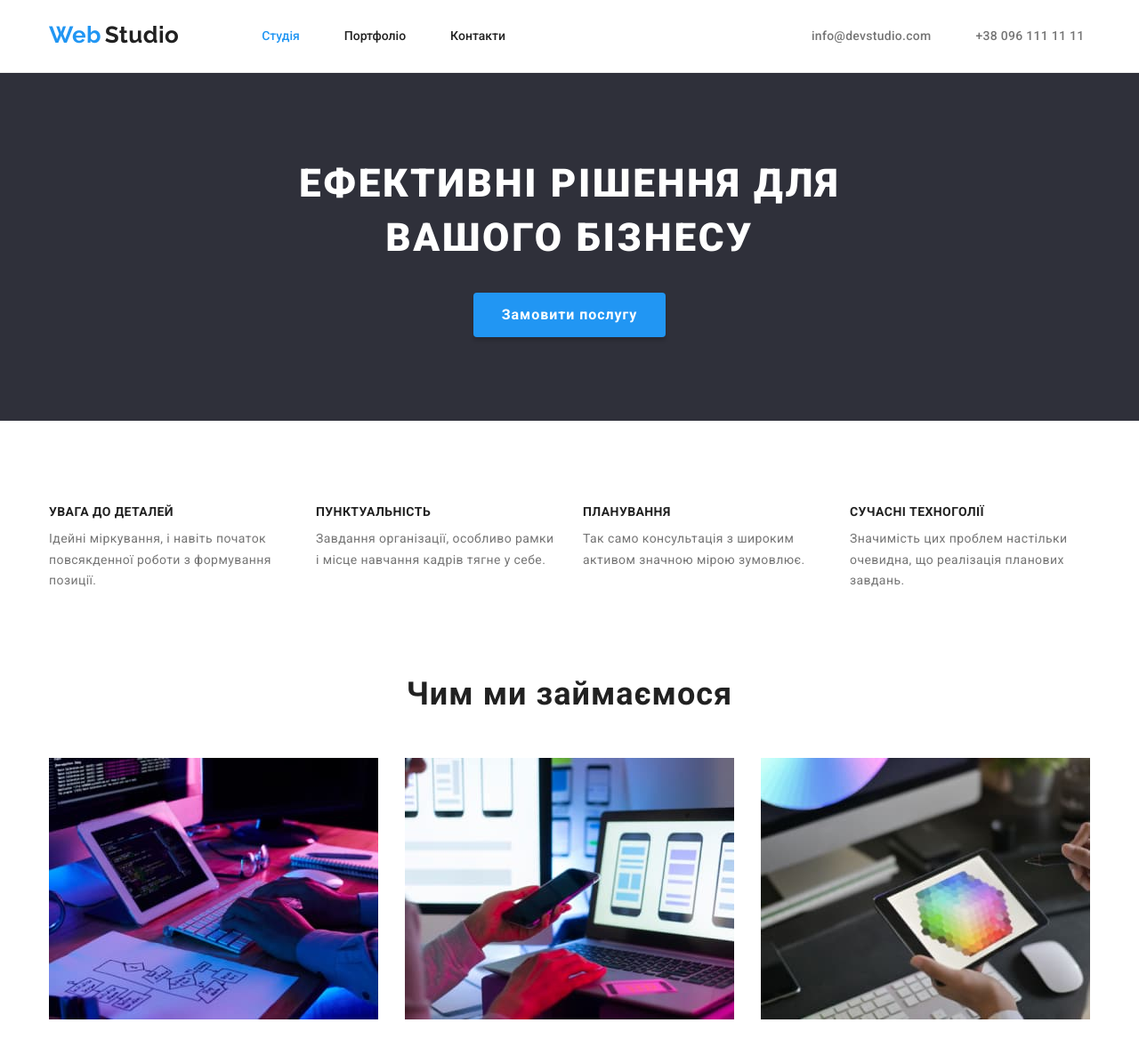
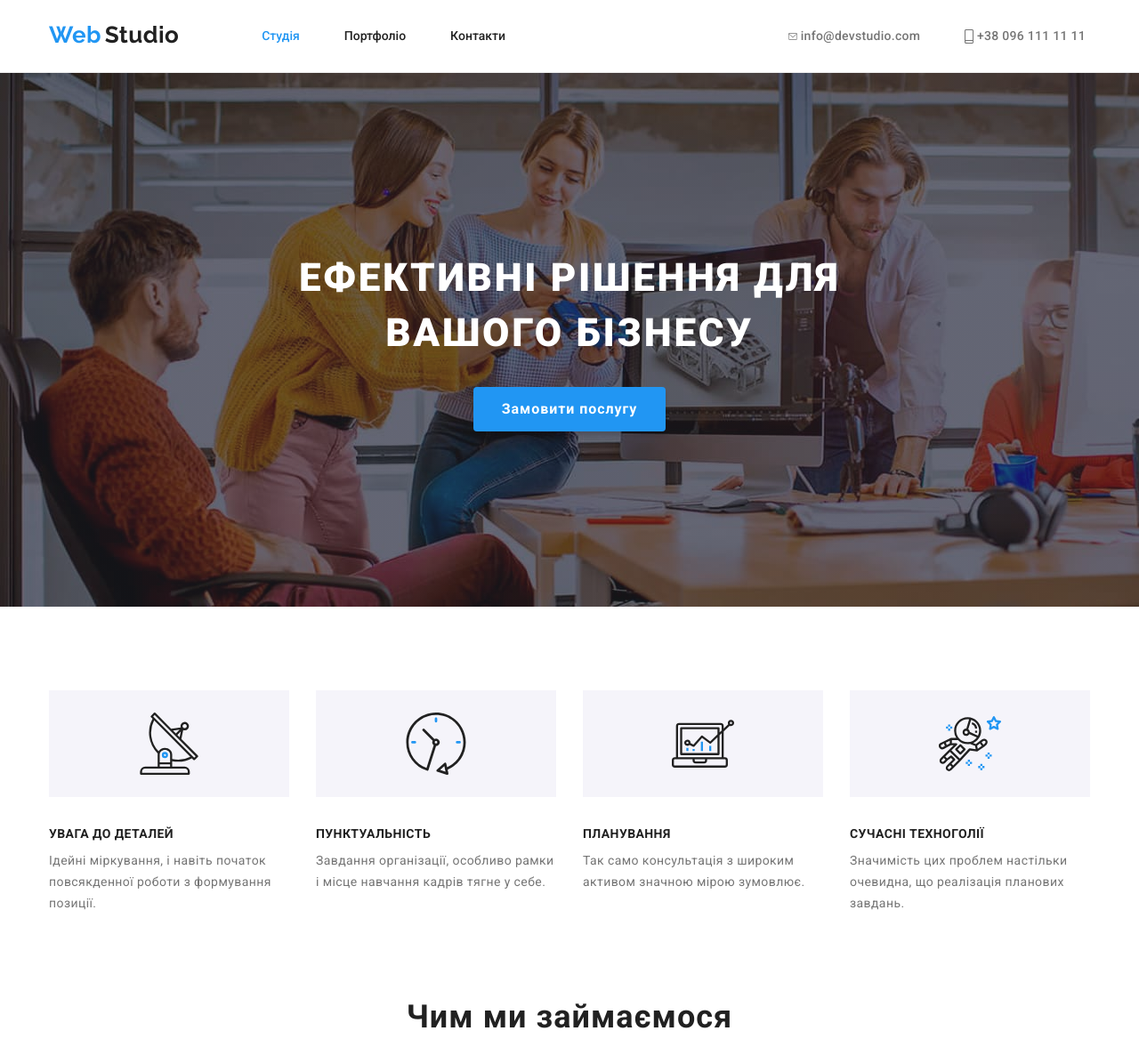
Before and after one commit to MykytaKovtun/goit-markup-hw-04, a plain HTML site: page index.html in a window 1280 px wide. Shown: the top 1168 px of the page at 89% size. Drawn offline with nearby package versions, Linux system fonts and the light colour scheme.

Commit message:
headerandsomemain

```diff
--- a/index.html
+++ b/index.html
@@ -41,19 +41,27 @@
           <ul class="box-two">
             <li class="navigation-position">
               <a class="feedback-item" href="mailto:info@devstudio.com"
-                >info@devstudio.com</a
+                >
+                <svg class="feedback-icon">
+                  <use href="./images/icons/symbol-defs.svg#envelope-hover"></use>
+                </svg>
+                info@devstudio.com</a
               >
             </li>
             <li class="navigation-position">
               <a class="feedback-item" href="tel:+380961111111"
-                >+38 096 111 11 11</a
+                >
+                 <svg class="feedback-icon">
+                  <use href="./images/icons/symbol-defs.svg#smartphone"></use>
+                </svg>
+                +38 096 111 11 11</a
               >
             </li>
           </ul>
          </div>
     </header>
     <main>
-      <section class="primary-maintitle section">
+      <section class="primary-maintitle overlay section">
         <div class="container">
            <h1 class="maintitle">Ефективні рішення для вашого бізнесу</h1>
            <button class="maintitle-button" type="button">Замовити послугу</button>
@@ -66,6 +74,9 @@
            <h2 class="features visuallity-hidden">Наші особливості</h2>
          <ul class="flex-features">
            <li class="subfeatures">
+              <svg class="subfeatures-icon">
+                <use href="./images/icons/symbol-defs.svg#antenna"></use>
+              </svg>
              <h3 class="subfeatures-headline">Увага до деталей</h3>
              <p class="subfeatures-paragraf">
               Ідейні міркування, і навіть початок повсякденної роботи з
@@ -73,6 +84,9 @@
              </p>
            </li>
            <li class="subfeatures">
+              <svg class="subfeatures-icon">
+                <use href="./images/icons/symbol-defs.svg#clock"></use>
+              </svg>
              <h3 class="subfeatures-headline">Пунктуальність</h3>
              <p class="subfeatures-paragraf">
               Завдання організації, особливо рамки і місце навчання кадрів тягне
@@ -80,12 +94,18 @@
              </p>
            </li>
            <li class="subfeatures">
+              <svg class="subfeatures-icon">
+                <use href="./images/icons/symbol-defs.svg#diagram"></use>
+              </svg>
              <h3 class="subfeatures-headline">Планування</h3>
              <p class="subfeatures-paragraf">
               Так само консультація з широким активом значною мірою зумовлює.
              </p>
            </li>
            <li class="subfeatures">
+              <svg class="subfeatures-icon">
+                <use href="./images/icons/symbol-defs.svg#astronaut"></use>
+              </svg>
              <h3 class="subfeatures-headline">Сучасні техноголії</h3>
              <p class="subfeatures-paragraf">
               Значимість цих проблем настільки очевидна, що реалізація планових
--- a/styles/styles.css
+++ b/styles/styles.css
@@ -110,6 +110,7 @@ header{
 .navigation-position:last-child{
     margin-right: 0;
 }
+
 .navigation-item {
     display: block;
     padding: 32px 0 ;
@@ -130,12 +131,16 @@ header{
 }
 
 .box-two {
-    margin-left: 344px;
+    margin-left: 318px;
     display: flex;
 }
 
-.feedback-item {
-    display: inline-block;
+.feedback-item{
+    display: flex;
+    align-items: center;
+    display: block;
+    align-items: center;
+    gap: 10px;
     padding: 32px 0;
     color: var(--color-subtitle);
     font-weight: 500;
@@ -149,13 +154,36 @@ header{
 .feedback-item:focus{
     color: var(--color-hoverfocus);
 }
+.feedback-icon{
+    display: inline-block;
+    width: 10px;
+    height: 16px;
+    vertical-align: middle;
+    fill: currentColor;
+}
+
 /* main index */
 .primary-maintitle{
     background: var(--color-maintitle);
+    height: 600px;
+    padding-top: 200px;
+    padding-bottom: 200px;
+}
+.overlay{
+    height: 600px;
+    max-width: 1600px;
+    margin-left: auto;
+    margin-right: auto;
+    background-image:
+            linear-gradient(to right,
+            rgba(47, 48, 58, 0.4),
+            rgba(47, 48, 58, 0.4)),
+            url(../images/title-Img.jpg);
 }
 .maintitle {
-    width: 696px;
-    margin: auto;
+    margin-left: auto;
+    margin-right: auto;
+    max-width: 696px;
     font-weight: 900;
     font-size: 44px;
     line-height: 1.4;
@@ -213,8 +241,15 @@ header{
     display: block;
     max-width: 270px;
 }
+.subfeatures-icon{
+    width: 270px;
+    height: 120px;
+    background-color: var(--color-grey);
+    padding: 25px 100px;
+}
 
 .subfeatures-headline {
+    margin-top: 30px;
     color: var(--color-title);
     font-weight: 700;
     font-size: 14px;
```
Also changed, not shown: porfolio.html (+13 -7 lines), images/icons/symbol-defs.svg (added), images/title-Img.jpg (added).
